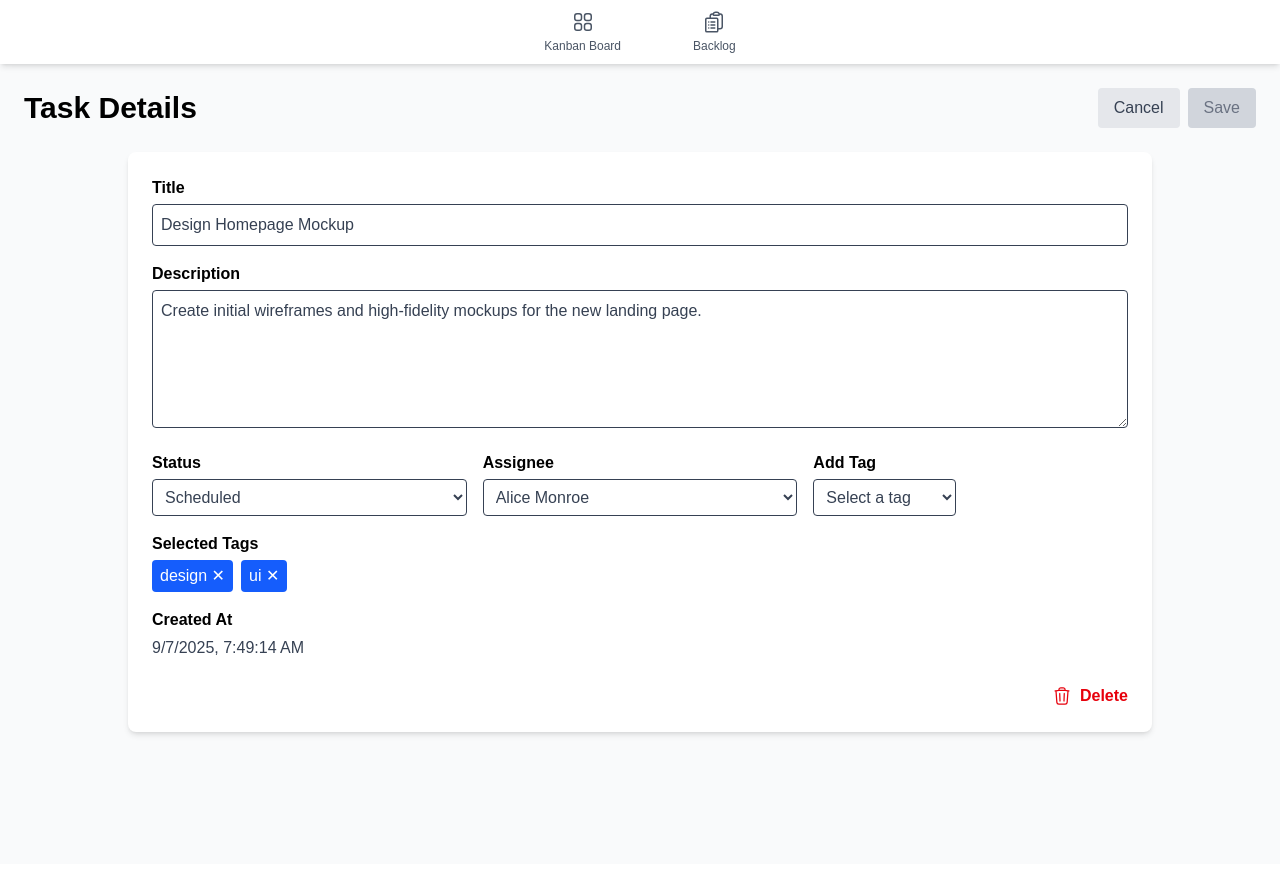
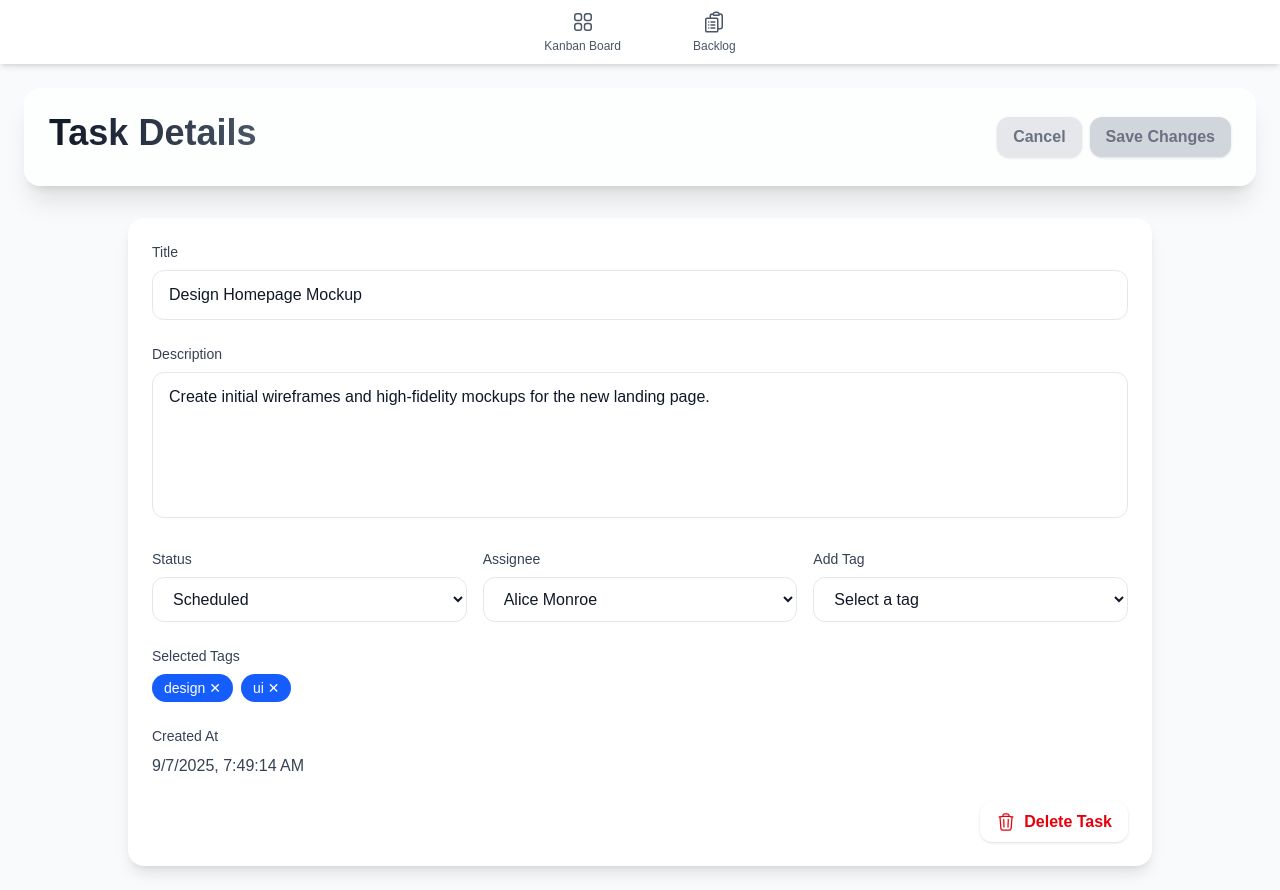
Before and after one commit to geraldanekwe/kanban, a Next.js app: page /tasks/1 in a window 1280 px wide. Before the commit the page ends 864 px from the top, so only its background shows below. Built offline with nearby package versions, Linux system fonts and the light colour scheme.

Commit message:
update styles for task details page

```diff
--- a/app/tasks/[id]/page.tsx
+++ b/app/tasks/[id]/page.tsx
@@ -67,32 +67,24 @@ export default function TaskDetailPage() {
   }, [task]);
 
   const handleSave = useCallback(() => {
-    updateTask({
-      ...task!,
-      title,
-      description,
-      status,
-      assignee,
-      tags,
-    });
-
+    updateTask({ ...task!, title, description, status, assignee, tags });
     const destination =
       task?.status === TASK_STATUS.BACKLOG ? `/${TASK_STATUS.BACKLOG}` : "/";
     router.push(destination);
-  }, [assignee, description, router, status, tags, task, title, updateTask]);
+  }, [task, title, description, status, assignee, tags, updateTask, router]);
 
   const handleCancel = useCallback(() => {
     const destination =
       task?.status === TASK_STATUS.BACKLOG ? `/${TASK_STATUS.BACKLOG}` : "/";
     router.push(destination);
-  }, [task?.status, router]);
+  }, [task, router]);
 
   const handleDelete = useCallback(() => {
     deleteTask(task!.id);
     const destination =
       task?.status === TASK_STATUS.BACKLOG ? `/${TASK_STATUS.BACKLOG}` : "/";
     router.push(destination);
-  }, [deleteTask, router, task]);
+  }, [task, deleteTask, router]);
 
   const toggleTag = useCallback((tag: string) => {
     setTags((prev) =>
@@ -105,7 +97,7 @@ export default function TaskDetailPage() {
       <div className="min-h-screen flex flex-col justify-center items-center bg-white p-6">
         <p className="text-gray-500 mb-4">Task not found.</p>
         <button
-          className="bg-blue-600 text-white px-4 py-2 rounded hover:bg-blue-700 transition"
+          className="bg-blue-600 text-white px-4 py-2 rounded-xl hover:bg-blue-700 transition shadow"
           onClick={() => router.push("/backlog")}
         >
           Back to Backlog
@@ -114,68 +106,78 @@ export default function TaskDetailPage() {
     );
   }
 
-  if (!mounted) {
-    return <div className="p-6 text-gray-500">Loading...</div>;
-  }
+  if (!mounted) return <div className="p-6 text-gray-500">Loading...</div>;
 
   return (
     <div className="min-h-screen w-full bg-gray-50 p-4 md:p-6">
-      <div className="flex flex-col md:flex-row justify-between items-start md:items-center mb-6 gap-4">
-        <h1 className="text-3xl font-bold text-black">Task Details</h1>
-        <div className="flex gap-2 flex-wrap">
+      <div
+        className="flex flex-col md:flex-row justify-between items-start md:items-center mb-8
+        bg-white/70 backdrop-blur-sm rounded-2xl p-6 border border-white/20 shadow-xl"
+      >
+        <div>
+          <h1
+            className="text-4xl font-bold bg-gradient-to-r from-gray-900 to-gray-600
+            bg-clip-text text-transparent mb-2"
+          >
+            Task Details
+          </h1>
+        </div>
+
+        <div className="mt-4 md:mt-0 flex gap-2 justify-end">
           <button
             onClick={handleCancel}
-            className="bg-gray-200 text-gray-700 px-4 py-2 rounded hover:bg-gray-300 transition"
+            className="px-4 py-2 rounded-xl font-semibold transition shadow bg-gray-200 text-gray-500"
           >
             Cancel
           </button>
-
           <button
             onClick={handleSave}
-            className={`px-4 py-2 rounded transition ${
+            disabled={!hasChanges}
+            className={`px-4 py-2 rounded-xl font-semibold transition shadow ${
               hasChanges
                 ? "bg-blue-600 text-white hover:bg-blue-700"
                 : "bg-gray-300 text-gray-500 cursor-not-allowed"
             }`}
-            disabled={!hasChanges}
           >
-            Save
+            Save Changes
           </button>
         </div>
       </div>
 
-      <div className="bg-white p-4 md:p-6 rounded-lg shadow-md w-full max-w-5xl mx-auto">
-        <div className="mb-4">
-          <label className="block font-semibold text-black mb-1">Title</label>
+      <div className="bg-white p-6 rounded-2xl shadow-lg w-full max-w-5xl mx-auto space-y-6">
+        <div>
+          <label className="block text-sm font-medium text-gray-700 mb-2">
+            Title
+          </label>
           <input
             type="text"
             value={title}
             onChange={(e) => setTitle(e.target.value)}
-            className="w-full border p-2 rounded text-gray-700 placeholder-gray-400"
+            className="w-full px-4 py-3 border border-gray-200 rounded-xl placeholder-gray-400 text-gray-900 focus:outline-none focus:ring-2 focus:ring-blue-500 transition"
           />
         </div>
 
-        <div className="mb-4">
-          <label className="block font-semibold text-black mb-1">
+        <div>
+          <label className="block text-sm font-medium text-gray-700 mb-2">
             Description
           </label>
           <textarea
             value={description}
             onChange={(e) => setDescription(e.target.value)}
             rows={5}
-            className="w-full border p-2 rounded text-gray-700 placeholder-gray-400"
+            className="w-full px-4 py-3 border border-gray-200 rounded-xl placeholder-gray-400 text-gray-900 resize-none focus:outline-none focus:ring-2 focus:ring-blue-500 transition"
           />
         </div>
 
-        <div className="grid grid-cols-1 sm:grid-cols-2 md:grid-cols-3 gap-4 mb-4">
+        <div className="grid grid-cols-1 sm:grid-cols-2 md:grid-cols-3 gap-4">
           <div>
-            <label className="block font-semibold text-black mb-1">
+            <label className="block text-sm font-medium text-gray-700 mb-2">
               Status
             </label>
             <select
               value={status}
               onChange={(e) => setStatus(e.target.value as TaskStatus)}
-              className="w-full border p-2 rounded text-gray-700"
+              className="w-full px-4 py-3 border border-gray-200 rounded-xl text-gray-900 focus:outline-none focus:ring-2 focus:ring-blue-500 transition"
             >
               <option value={TASK_STATUS.BACKLOG}>Backlog</option>
               <option value={TASK_STATUS.SCHEDULED}>Scheduled</option>
@@ -185,13 +187,13 @@ export default function TaskDetailPage() {
           </div>
 
           <div>
-            <label className="block font-semibold text-black mb-1">
+            <label className="block text-sm font-medium text-gray-700 mb-2">
               Assignee
             </label>
             <select
               value={assignee}
               onChange={(e) => setAssignee(e.target.value)}
-              className="w-full border p-2 rounded text-gray-700"
+              className="w-full px-4 py-3 border border-gray-200 rounded-xl text-gray-900 focus:outline-none focus:ring-2 focus:ring-blue-500 transition"
             >
               {assigneesArray.map((a) => (
                 <option key={a} value={a}>
@@ -202,7 +204,7 @@ export default function TaskDetailPage() {
           </div>
 
           <div>
-            <label className="block font-semibold text-black mb-1">
+            <label className="block text-sm font-medium text-gray-700 mb-2">
               Add Tag
             </label>
             <select
@@ -211,7 +213,7 @@ export default function TaskDetailPage() {
                 e.target.value = "";
               }}
               value=""
-              className="border rounded p-2 text-gray-700 w-full sm:w-auto"
+              className="w-full px-4 py-3 border border-gray-200 rounded-xl text-gray-900 focus:outline-none focus:ring-2 focus:ring-blue-500 transition"
             >
               <option value="" disabled>
                 Select a tag
@@ -227,8 +229,8 @@ export default function TaskDetailPage() {
           </div>
         </div>
 
-        <div className="mb-4">
-          <label className="block font-semibold text-black mb-1">
+        <div>
+          <label className="block text-sm font-medium text-gray-700 mb-2">
             Selected Tags
           </label>
           <div className="flex flex-wrap gap-2">
@@ -237,7 +239,7 @@ export default function TaskDetailPage() {
                 key={tag}
                 type="button"
                 onClick={() => toggleTag(tag)}
-                className="px-2 py-1 rounded bg-blue-600 text-white hover:bg-blue-700 transition"
+                className="px-3 py-1 rounded-full bg-blue-600 text-white hover:bg-blue-700 transition text-sm"
               >
                 {tag} ✕
               </button>
@@ -246,19 +248,19 @@ export default function TaskDetailPage() {
         </div>
 
         <div>
-          <label className="block font-semibold text-black mb-1">
+          <label className="block text-sm font-medium text-gray-700 mb-2">
             Created At
           </label>
           <p className="text-gray-700">{createdAtStr}</p>
         </div>
 
-        <div className="flex justify-end mt-6">
+        <div className="flex justify-end">
           <button
             onClick={handleDelete}
-            className="flex items-center gap-2 text-red-600 hover:text-red-700 transition font-semibold"
+            className="flex items-center gap-2 px-4 py-2 rounded-xl text-red-600 hover:text-red-700 transition font-semibold shadow"
           >
             <TrashIcon className="h-5 w-5" />
-            Delete
+            Delete Task
           </button>
         </div>
       </div>
```
